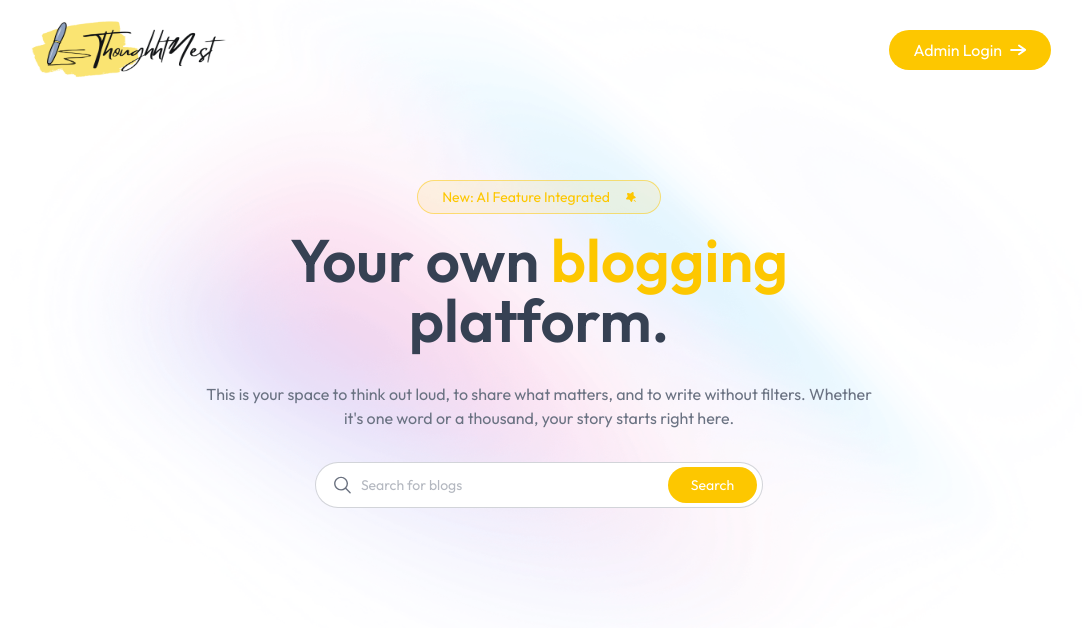
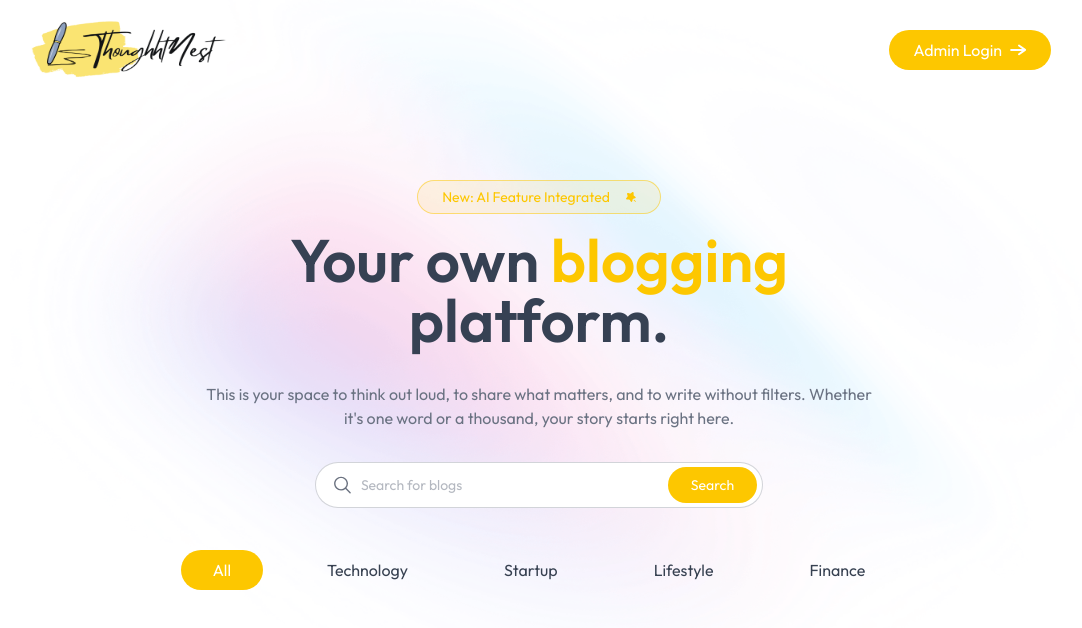
Before and after one commit to MozammilT/thoughtnest, a React (Vite) app in the folder client/: page / in a window 1280 px wide. Shown: the top 628 px of the page, without its empty margins (101-1183 px from the left). Built offline with nearby package versions, Linux system fonts and the light colour scheme.

Commit message:
Add blog list component

```diff
--- a/client/package.json
+++ b/client/package.json
@@ -11,6 +11,7 @@
   },
   "dependencies": {
     "@tailwindcss/vite": "^4.1.10",
+    "motion": "^12.19.1",
     "react": "^19.1.0",
     "react-dom": "^19.1.0",
     "react-router-dom": "^7.6.2",
--- /dev/null
+++ b/client/src/components/BlogList.jsx
@@ -0,0 +1,34 @@
+import { useState } from "react";
+import { blogCategories } from "../constants/assets";
+import { motion } from "motion/react";
+
+function BlogList() {
+  const [menu, setMenu] = useState("All");
+
+  return (
+    <div>
+      <div className="flex justify-center gap-4 sm:gap-8 my-10 relative">
+        {blogCategories.map((blog) => (
+          <div key={blog} className="relative px-4 py-2 cursor-pointer z-10">
+            <motion.button
+              onClick={() => setMenu(blog)}
+              className="text-base cursor-pointer px-4 py-0.5"
+              animate={{ color: menu === blog ? "#fff" : "#374151" }}
+              transition={{ type: "spring", stiffness: 500, damping: 40 }}
+            >
+              {blog}
+              {menu === blog && (
+                <motion.div
+                  layoutId="underline"
+                  transition={{ type: "spring", stiffness: 500, damping: 40 }}
+                  className="absolute left-0 top-0.5 right-0 bg-primary rounded-full h-10 -z-1"
+                />
+              )}
+            </motion.button>
+          </div>
+        ))}
+      </div>
+    </div>
+  );
+}
+export default BlogList;
--- a/client/src/pages/Home.jsx
+++ b/client/src/pages/Home.jsx
@@ -1,3 +1,4 @@
+import BlogList from "../components/BlogList";
 import Header from "../components/Header";
 import Navbar from "../components/Navbar";
 
@@ -6,6 +7,7 @@ function Home() {
     <>
       <Navbar />
       <Header />
+      <BlogList />
     </>
   );
 }
```
Also changed, not shown: 1 other file (tests, documents, lock files or other folders).
